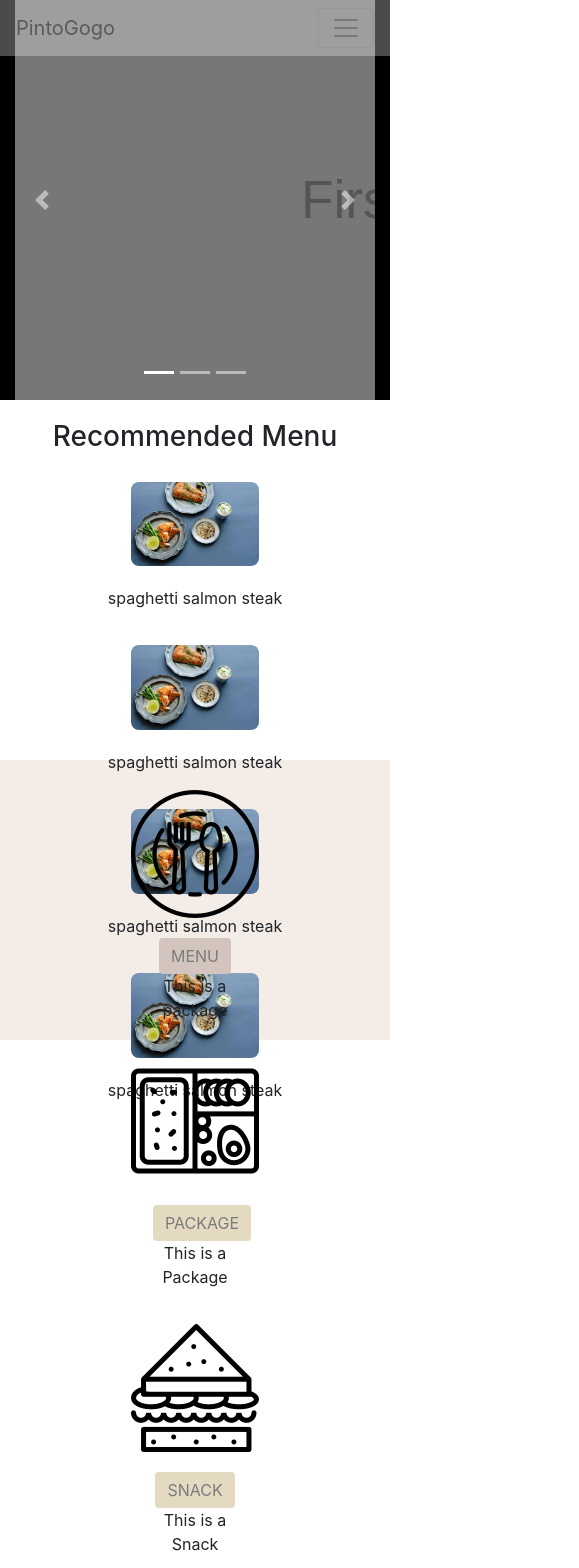
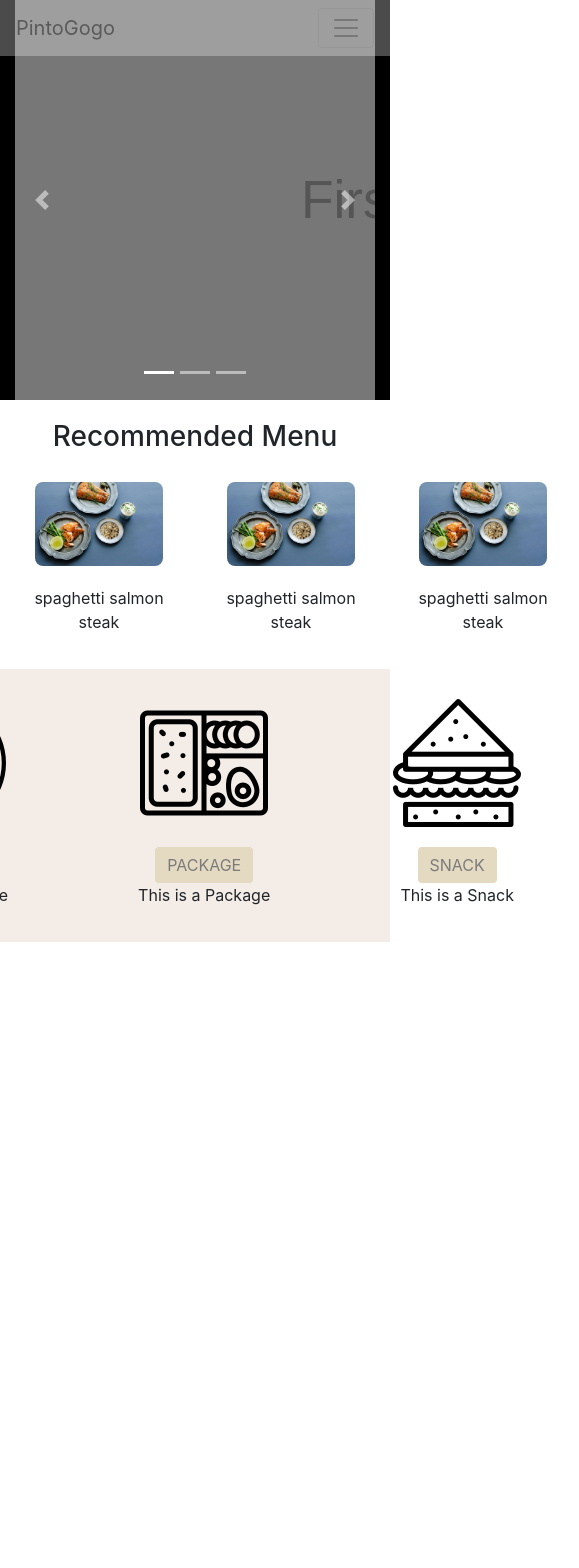
Before and after one commit to Nstw/PintoGoGo, a React (Create React App) app: page / in a window 390 px wide. Shown: the top 1568 px of the page, 579 px wide, since content can reach past the window. After the commit the page ends 942 px from the top, so only its background shows below. Built offline with nearby package versions, Linux system fonts and the light colour scheme.

Commit message:
edit responsive block

```diff
--- a/src/component/carousel/carousel.js
+++ b/src/component/carousel/carousel.js
@@ -1,5 +1,5 @@
 import React, { Component } from "react";
-import { Container, Row, Col } from "reactstrap";
+import { Container } from "reactstrap";
 import {
   Carousel,
   CarouselItem,
--- a/src/component/choice/choice.js
+++ b/src/component/choice/choice.js
@@ -17,6 +17,7 @@ export default class Choice extends Component {
   render() {
     return (
       <Container className="choice__block" fluid>
+        <Row className="justify-content-center">
           <CardGroup className="cardgroup">
             <Card className="card">
               <CardImg src="../img/choice_1.png" className="card__img" />
@@ -40,6 +41,7 @@ export default class Choice extends Component {
               </CardBody>
             </Card>
           </CardGroup>
+        </Row>
       </Container>
     );
   }
--- a/src/component/choice/style-choice.css
+++ b/src/component/choice/style-choice.css
@@ -1,7 +1,7 @@
 .choice__block {
-  height: 280px;
   padding-top: 30px;
   background-color: #f3ece7;
+  position: relative;
 }
 
 .button {
@@ -12,8 +12,12 @@
 }
 
 .cardgroup {
-  margin-left: 70px;
-  margin-right: 70px;
+  min-width: 768px;
+  flex-direction: row;
+}
+
+.card {
+  margin: auto;
 }
 
 .card__img {
--- a/src/component/recommend/recommend.js
+++ b/src/component/recommend/recommend.js
@@ -1,6 +1,7 @@
 import React, { Component } from "react";
 import {
   Container,
+  Row,
   Card,
   CardBody,
   CardGroup,
@@ -13,9 +14,10 @@ import "../recommend/style-recommend.css";
 export default class Recommend extends Component {
   render() {
     return (
-      <Container className="recommend__block">
+      <Container className="recommend__block" fluid>
         <h3 className="headtext">Recommended Menu</h3>
-        <CardGroup>
+        <Row className="justify-content-center">
+          <CardGroup className="cardgroup">
             <Card className="card">
               <CardImg src="img/carousel_1.jpg" className="card__img" />
               <CardBody>
@@ -41,6 +43,7 @@ export default class Recommend extends Component {
               </CardBody>
             </Card>
           </CardGroup>
+        </Row>
       </Container>
     );
   }
--- a/src/component/recommend/style-recommend.css
+++ b/src/component/recommend/style-recommend.css
@@ -1,5 +1,4 @@
 .recommend__block {
-  height: 360px;
   position: relative;
 }
 
@@ -8,10 +7,13 @@
 }
 
 .card {
-  margin-left: 48px;
-  margin-right: 48px;
   background: transparent;
   border: 0px;
+}
+
+.cardgroup {
+  min-width: 768px;
+  flex-direction: row;
 }
 
 .card__img {
```
Lines whose indentation alone changed are shown as unchanged.
